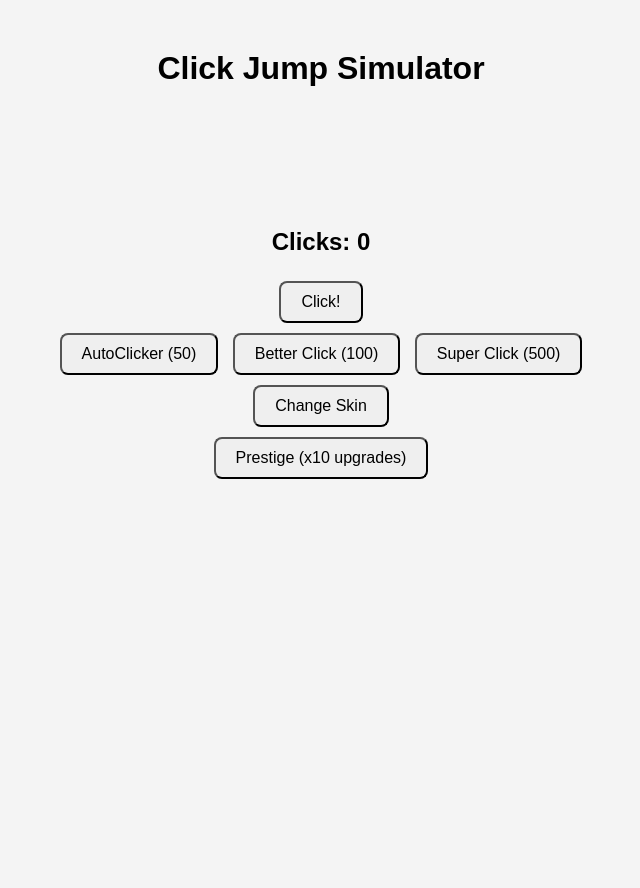
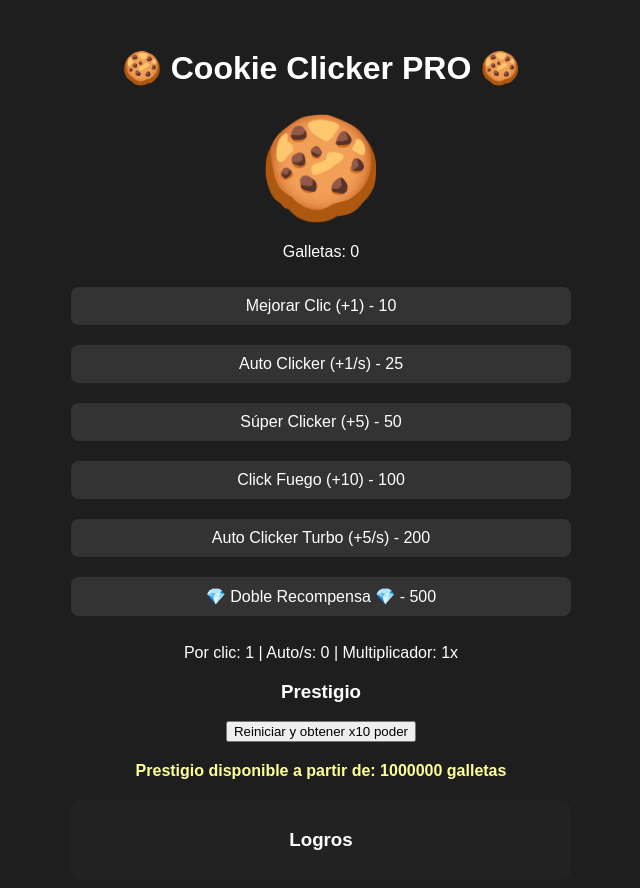
Before and after one commit to EcoChip/Optimus-clicker, a plain HTML site: page index.html in a window 1280 px wide. Shown: the whole page, without its empty margins (319-959 px from the left). Before the commit the page ends 800 px from the top, so only its background shows below. Drawn offline with Linux system fonts and the light colour scheme.

Commit message:
Update index.html

```diff
--- a/index.html
+++ b/index.html
@@ -1,203 +1,316 @@
 <!DOCTYPE html>
-<html lang="en">
+<html lang="es">
 <head>
-  <meta charset="UTF-8" />
-  <meta name="viewport" content="width=device-width, initial-scale=1.0" />
-  <title>Click Jump Simulator</title>
+  <meta charset="UTF-8">
+  <meta name="viewport" content="width=device-width, initial-scale=1">
+  <title>Cookie Clicker PRO</title>
   <style>
     body {
       font-family: Arial, sans-serif;
+      background-color: #1e1e1e;
+      color: white;
       text-align: center;
-      background-color: #f4f4f4;
+      padding: 20px;
     }
+
     .container {
-      margin-top: 50px;
+      max-width: 500px;
+      margin: auto;
     }
-    button {
-      padding: 10px 20px;
+
+    #cookie {
+      font-size: 100px;
+      cursor: pointer;
+      transition: transform 0.1s;
+    }
+
+    #cookie:active {
+      transform: scale(0.95);
+    }
+
+    .upgrades button {
+      margin: 10px 0;
+      padding: 10px;
+      width: 100%;
       font-size: 16px;
-      margin: 5px;
+      background-color: #333;
+      color: white;
+      border: none;
+      cursor: pointer;
       border-radius: 8px;
-      cursor: pointer;
+      transition: background-color 0.2s;
     }
-    .bonus {
-      position: fixed;
-      top: 20px;
-      right: 20px;
-      padding: 10px;
-      background: yellow;
-      border: 2px solid #000;
+
+    .upgrades button:hover {
+      background-color: #555;
+    }
+
+    .info, .bonus-active, .prestige {
+      margin-top: 10px;
+    }
+
+    .bonus-button {
+      background-color: gold;
+      color: black;
       font-weight: bold;
     }
-    .skin {
-      width: 100px;
-      height: 100px;
-      margin: auto;
-      background-size: cover;
+
+    .bonus-active {
+      margin-top: 10px;
+      font-size: 18px;
+      color: #0f0;
     }
-    .floating-text {
-      position: absolute;
-      font-size: 20px;
-      color: red;
-      pointer-events: none;
-      animation: floatUp 1s ease-out forwards;
+
+    .skin-selector {
+      margin-top: 20px;
     }
-    @keyframes floatUp {
-      to {
-        transform: translateY(-50px);
-        opacity: 0;
-      }
+
+    .skin-selector button {
+      margin: 5px;
+      padding: 5px 10px;
+    }
+
+    .logros {
+      margin-top: 20px;
+      background: #222;
+      border-radius: 10px;
+      padding: 10px;
+    }
+
+    .prestige-required {
+      margin-top: 20px;
+      color: #ff9;
+      font-weight: bold;
     }
   </style>
 </head>
 <body>
   <div class="container">
-    <h1>Click Jump Simulator</h1>
-    <div class="skin" id="skin"></div>
-    <h2>Clicks: <span id="clicks">0</span></h2>
-    <button onclick="clickJump()">Click!</button>
-    <div>
-      <button onclick="buyUpgrade('autoclicker')">AutoClicker (<span id="autoclickerCost">50</span>)</button>
-      <button onclick="buyUpgrade('betterClick')">Better Click (<span id="betterClickCost">100</span>)</button>
-      <button onclick="buyUpgrade('superClick')">Super Click (<span id="superClickCost">500</span>)</button>
+    <h1>🍪 Cookie Clicker PRO 🍪</h1>
+    <div id="cookie" onclick="clickCookie()">🍪</div>
+    <p>Galletas: <span id="cookieCount">0</span></p>
+
+    <div class="upgrades">
+      <button onclick="buyUpgrade('click', 1)">Mejorar Clic (+1) - <span id="clickCost">10</span></button>
+      <button onclick="buyUpgrade('auto', 1)">Auto Clicker (+1/s) - <span id="autoCost">25</span></button>
+      <button onclick="buyUpgrade('click', 5)">Súper Clicker (+5) - <span id="superClickCost">50</span></button>
+      <button onclick="buyUpgrade('click', 10)">Click Fuego (+10) - <span id="fireClickCost">100</span></button>
+      <button onclick="buyUpgrade('auto', 5)">Auto Clicker Turbo (+5/s) - <span id="turboCost">200</span></button>
+      <button onclick="buyDouble()">💎 Doble Recompensa 💎 - <span id="doubleCost">500</span></button>
     </div>
-    <div>
-      <button onclick="changeSkin()">Change Skin</button>
+
+    <button class="bonus-button" id="bonusBtn" style="display:none;" onclick="activateBonus()">¡BONUS!</button>
+    <p class="bonus-active" id="bonusActive"></p>
+
+    <div class="info">
+      Por clic: <span id="perClick">1</span> |
+      Auto/s: <span id="autoClickers">0</span> |
+      Multiplicador: <span id="multiplier">1x</span>
     </div>
-    <div>
-      <button onclick="prestige()">Prestige (x10 upgrades)</button>
+
+    <div class="prestige">
+      <h3>Prestigio</h3>
+      <button onclick="doPrestige()">Reiniciar y obtener x10 poder</button>
+      <p class="prestige-required" id="prestigeRequired">Prestigio disponible a partir de: 1.000.000 galletas</p>
+    </div>
+
+    <div class="logros" id="logrosDiv">
+      <h3>Logros</h3>
+      <ul id="logrosList"></ul>
     </div>
   </div>
 
-  <div id="bonus" class="bonus" style="display: none;"></div>
+  <script>
+    let cookieCount = 0;
+    let baseClick = 1;
+    let baseAuto = 0;
+    let multiplier = 1;
+    let prestigeLevel = 1;
+    let prestigeRequirement = 1000000;  // Requiere 1 millón para prestigiar
+    let prestigeMultiplier = 10;
 
-  <script>
-    let clicks = 0;
-    let clickPower = 1;
-    let upgrades = {
-      autoclicker: { level: 0, cost: 50, power: 1 },
-      betterClick: { level: 0, cost: 100, power: 2 },
-      superClick: { level: 0, cost: 500, power: 5 },
+    const upgrades = {
+      click: { cost: 10, power: 1 },
+      auto: { cost: 25, power: 0 },
+      superClick: { cost: 50, power: 5 },
+      fireClick: { cost: 100, power: 10 },
+      turbo: { cost: 200, power: 0 },
+      double: { cost: 500 }
     };
-    let prestigeLevel = 0;
+
     let bonusActive = false;
+    let bonusTimeout = null;
     let bonusMultiplier = 1;
-    let bonusTimeout;
-    let bonusInterval;
-    let skinIndex = 0;
-    const skins = [
-      'https://via.placeholder.com/100/FF0000',
-      'https://via.placeholder.com/100/00FF00',
-      'https://via.placeholder.com/100/0000FF'
-    ];
+    let skin = '🍪';
+    const logros = [];
 
-    function updateUI() {
-      document.getElementById("clicks").textContent = Math.floor(clicks);
-      document.getElementById("autoclickerCost").textContent = upgrades.autoclicker.cost;
-      document.getElementById("betterClickCost").textContent = upgrades.betterClick.cost;
-      document.getElementById("superClickCost").textContent = upgrades.superClick.cost;
+    function clickCookie() {
+      cookieCount += baseClick * multiplier * bonusMultiplier;
+      update();
+      saveGame();
+      checkLogros();
     }
 
-    function clickJump() {
-      clicks += clickPower * bonusMultiplier;
-      updateUI();
+    function buyUpgrade(type, power) {
+      let costId = "";
+      let cost = 0;
+
+      if (type === 'click') {
+        cost = upgrades.click.cost;
+        if (cookieCount >= cost) {
+          cookieCount -= cost;
+          baseClick += power * prestigeLevel;
+          upgrades.click.cost = Math.floor(upgrades.click.cost * 1.4);
+        }
+        costId = "clickCost";
+      } else if (type === 'auto') {
+        cost = upgrades.auto.cost;
+        if (cookieCount >= cost) {
+          cookieCount -= cost;
+          baseAuto += power * prestigeLevel;
+          upgrades.auto.cost = Math.floor(upgrades.auto.cost * 1.4);
+        }
+        costId = "autoCost";
+      }
+      update();
       saveGame();
     }
 
-    function buyUpgrade(name) {
-      let up = upgrades[name];
-      if (clicks >= up.cost) {
-        clicks -= up.cost;
-        up.level++;
-        clickPower += up.power * (prestigeLevel + 1);
-        up.cost = Math.floor(up.cost * 1.5);
-        up.power = Math.floor(up.power * 1.2);
-        updateUI();
+    function buyDouble() {
+      if (cookieCount >= upgrades.double.cost) {
+        cookieCount -= upgrades.double.cost;
+        baseClick *= 2;
+        baseAuto *= 2;
+        upgrades.double.cost = Math.floor(upgrades.double.cost * 3);
+        update();
         saveGame();
       }
     }
 
-    function prestige() {
-      prestigeLevel++;
-      clickPower = 1;
-      for (let key in upgrades) {
-        upgrades[key].level = 0;
-        upgrades[key].cost = Math.floor(upgrades[key].cost / 2);
-        upgrades[key].power *= 10;
+    function update() {
+      document.getElementById("cookieCount").textContent = Math.floor(cookieCount);
+      document.getElementById("perClick").textContent = baseClick * multiplier * bonusMultiplier;
+      document.getElementById("autoClickers").textContent = baseAuto;
+      document.getElementById("multiplier").textContent = multiplier + "x";
+      document.getElementById("clickCost").textContent = upgrades.click.cost;
+      document.getElementById("autoCost").textContent = upgrades.auto.cost;
+      document.getElementById("superClickCost").textContent = upgrades.superClick.cost;
+      document.getElementById("fireClickCost").textContent = upgrades.fireClick.cost;
+      document.getElementById("turboCost").textContent = upgrades.turbo.cost;
+      document.getElementById("doubleCost").textContent = upgrades.double.cost;
+      document.getElementById("cookie").textContent = skin;
+      document.getElementById("prestigeRequired").textContent = `Prestigio disponible a partir de: ${prestigeRequirement} galletas`;
+    }
+
+    function saveGame() {
+      localStorage.setItem("cookieGame", JSON.stringify({
+        cookieCount, baseClick, baseAuto, multiplier, prestigeLevel, upgrades, skin, logros, prestigeRequirement
+      }));
+    }
+
+    function loadGame() {
+      const saved = localStorage.getItem("cookieGame");
+      if (saved) {
+        const game = JSON.parse(saved);
+        cookieCount = game.cookieCount || 0;
+        baseClick = game.baseClick || 1;
+        baseAuto = game.baseAuto || 0;
+        multiplier = game.multiplier || 1;
+        prestigeLevel = game.prestigeLevel || 1;
+        prestigeRequirement = game.prestigeRequirement || 1000000;
+        Object.assign(upgrades, game.upgrades || {});
+        skin = game.skin || '🍪';
+        logros.length = 0;
+        logros.push(...(game.logros || []));
+        renderLogros();
       }
-      clicks = 0;
-      updateUI();
+    }
+
+    function autoClick() {
+      cookieCount += baseAuto * multiplier * bonusMultiplier;
+      update();
       saveGame();
     }
 
+    setInterval(autoClick, 1000);
+
     function randomBonus() {
-      const multipliers = [2, 4, 10, 1000];
-      const chances = [0.5, 0.3, 0.15, 0.05];
-      if (bonusActive) return;
-      let rand = Math.random();
-      let index = 0;
-      while (rand > chances[index]) {
-        rand -= chances[index];
-        index++;
-      }
-      bonusMultiplier = multipliers[index];
-      bonusActive = true;
-      let duration = index < 2 ? (index === 0 ? 60000 : 30000) : (index === 2 ? 15000 : 5000);
-      let bonusText = `BONUS x${bonusMultiplier} - ${duration / 1000}s`;
-      document.getElementById("bonus").style.display = "block";
-      document.getElementById("bonus").textContent = bonusText;
-      bonusTimeout = setTimeout(() => {
-        bonusActive = false;
-        bonusMultiplier = 1;
-        document.getElementById("bonus").style.display = "none";
-      }, duration);
+      const delay = Math.floor(Math.random() * (600000 - 60000) + 60000);
+      setTimeout(() => {
+        document.getElementById("bonusBtn").style.display = 'inline-block';
+        randomBonus();
+      }, delay);
     }
 
-    function changeSkin() {
-      skinIndex = (skinIndex + 1) % skins.length;
-      document.getElementById("skin").style.backgroundImage = `url('${skins[skinIndex]}')`;
+    function activateBonus() {
+      const bonusTypes = [2, 4, 10, 1000];
+      const rand = Math.random();
+      let mult = 2;
+      if (rand < 0.6) mult = 2;
+      else if (rand < 0.9) mult = 4;
+      else if (rand < 0.99) mult = 10;
+      else mult = 1000;
+
+      bonusMultiplier = mult;
+      let duration = mult === 2 ? 60000 : mult === 4 ? 30000 : 10000;
+
+      document.getElementById("bonusActive").textContent = `Bonus x${mult} activo por ${duration / 1000} segundos`;
+
+      setTimeout(() => {
+        bonusMultiplier = 1;
+        document.getElementById("bonusActive").textContent = "";
+      }, duration);
+
+      document.getElementById("bonusBtn").style.display = 'none';
     }
 
-    function saveGame() {
-      const saveData = {
-        clicks,
-        clickPower,
-        upgrades,
-        prestigeLevel,
-        skinIndex,
-      };
-      localStorage.setItem("clickGameSave", JSON.stringify(saveData));
+    function doPrestige() {
+      if (cookieCount >= prestigeRequirement) {
+        cookieCount = 0;
+        prestigeLevel++;
+        baseClick = 1;
+        baseAuto = 0;
+        prestigeRequirement = Math.floor(prestigeRequirement * 1.5);
+        multiplier = 1;
+        upgrades.click.cost = 10;
+        upgrades.auto.cost = 25;
+        upgrades.double.cost = 500;
+        upgrades.superClick.cost = 50;
+        upgrades.fireClick.cost = 100;
+        upgrades.turbo.cost = 200;
+        update();
+        saveGame();
+      }
     }
 
-    function loadGame() {
-      const saveData = JSON.parse(localStorage.getItem("clickGameSave"));
-      if (saveData) {
-        clicks = saveData.clicks;
-        clickPower = saveData.clickPower;
-        upgrades = saveData.upgrades;
-        prestigeLevel = saveData.prestigeLevel;
-        skinIndex = saveData.skinIndex;
-        changeSkin();
+    function checkLogros() {
+      if (cookieCount >= 1000 && !logros.includes("1k galletas")) {
+        logros.push("1k galletas");
+        renderLogros();
       }
-      updateUI();
+      if (cookieCount >= 100000 && !logros.includes("100k galletas")) {
+        logros.push("100k galletas");
+        renderLogros();
+      }
+      if (cookieCount >= 1000000 && !logros.includes("1M galletas")) {
+        logros.push("1M galletas");
+        renderLogros();
+      }
     }
 
-    setInterval(() => {
-      if (upgrades.autoclicker.level > 0) {
-        clicks += upgrades.autoclicker.level * upgrades.autoclicker.power * (prestigeLevel + 1) * bonusMultiplier;
-        updateUI();
-      }
-    }, 1000);
-
-    function startBonusSpawner() {
-      bonusInterval = setInterval(() => {
-        let delay = Math.random() * 600000 + 60000; // entre 1 y 10 minutos
-        setTimeout(randomBonus, delay);
-      }, 10000);
+    function renderLogros() {
+      const logrosList = document.getElementById("logrosList");
+      logrosList.innerHTML = "";
+      logros.forEach(l => {
+        const li = document.createElement("li");
+        li.textContent = l;
+        logrosList.appendChild(li);
+      });
     }
 
     loadGame();
-    startBonusSpawner();
+    randomBonus();
+
   </script>
 </body>
 </html>
```
